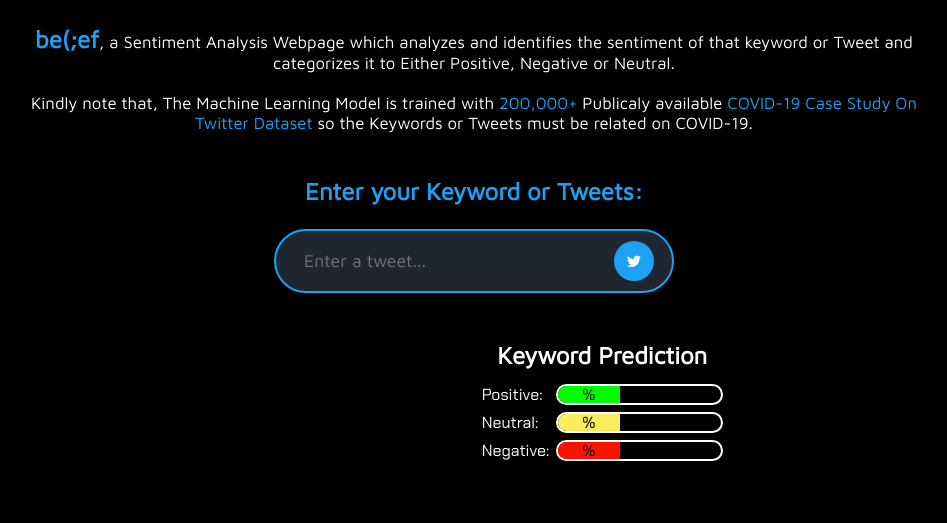
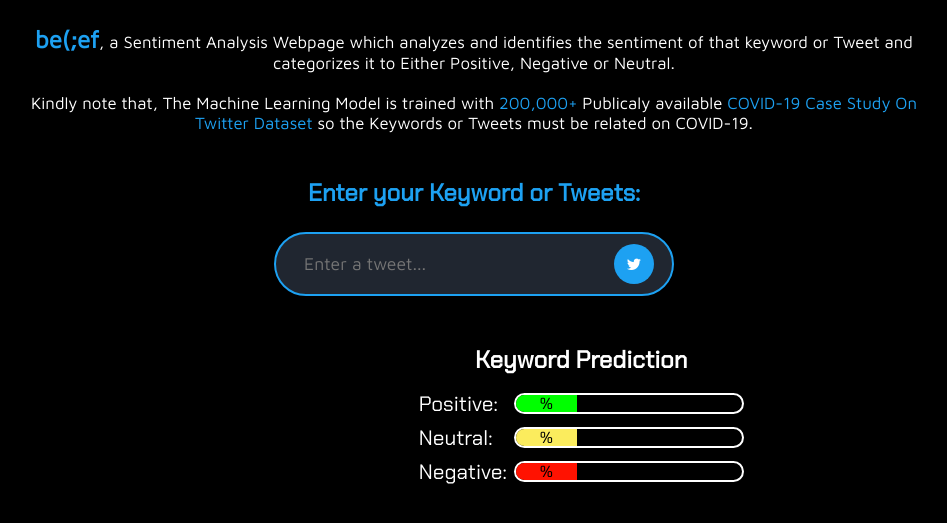
Before and after one commit to soorya-u/Belief, a Flask app: template templates/index.html in a window 1280 px wide. Shown: the part 207-730 px from the top of the page, without its empty margins (166-1113 px from the left). Run offline with Flask 3, Linux system fonts and the light colour scheme; the template is opened without the code that fills it, so the values that code supplies are empty.

Commit message:
Modified Home Page

```diff
--- a/static/styles/home.css
+++ b/static/styles/home.css
@@ -129,8 +129,11 @@ input {
   gap: 0.5rem;
 }
 
-.overall h2 {
+.input h2,
+.overall h2,
+.progress-bar h2 {
   font-family: "Chakra Petch", sans-serif;
+  text-align: center;
 }
 
 .progress-bar {
@@ -146,6 +149,10 @@ td,
   font-family: "Chakra Petch", sans-serif;
 }
 
+.progress-title {
+  font-size: 1.3rem;
+}
+
 .arrange {
   display: flex;
   justify-content: flex-end;
@@ -158,7 +165,7 @@ td,
   justify-content: flex-start;
   align-items: center;
   gap: 0.5rem;
-  width: 13vw;
+  width: 230px;
   border: 2px solid white;
   border-radius: 15px;
   overflow: hidden;
@@ -177,7 +184,6 @@ td,
   color: #000;
 }
 
-
 img[alt="positive"] {
   width: 2rem;
 }
@@ -189,3 +195,43 @@ img[alt="neutral"] {
 img[alt="negative"] {
   width: 2rem;
 }
+
+@media (width<600px) {
+  .output {
+    width: 95vw;
+    flex-direction: column;
+    gap: 1.5rem;
+  }
+
+  .output .overall {
+    align-self: center;
+  }
+}
+
+@media (width<1080px) {
+  .output {
+    width: 95vw;
+    justify-content: space-evenly;
+  }
+}
+
+@media (width<800px) {
+  .output {
+    width: 95vw;
+    justify-content: space-between;
+  }
+}
+
+@media (width<450px) {
+  .progress-bar .progress {
+    width: 60vw;
+  }
+  .search-box {
+    box-sizing: content-box;
+    width: 80vw;
+  }
+  input {
+    width: 60vw;
+    padding: 0 15px;
+  }
+}
--- a/templates/index.html
+++ b/templates/index.html
@@ -67,7 +67,7 @@
         <table border="0" cellspacing="7">
           {% if positive!=0 %}
           <tr>
-            <td>Positive:</td>
+            <td class="progress-title">Positive:</td>
             <td>
               <div class="progress">
                 <span
@@ -78,7 +78,7 @@
           </tr>
           {% endif %} {% if neutral!=0 %}
           <tr>
-            <td>Neutral:</td>
+            <td class="progress-title">Neutral:</td>
             <td>
               <div class="progress">
                 <span
@@ -89,7 +89,7 @@
           </tr>
           {% endif %} {% if negative!=0 %}
           <tr>
-            <td>Negative:</td>
+            <td class="progress-title">Negative:</td>
             <td>
               <div class="progress">
                 <span
```
